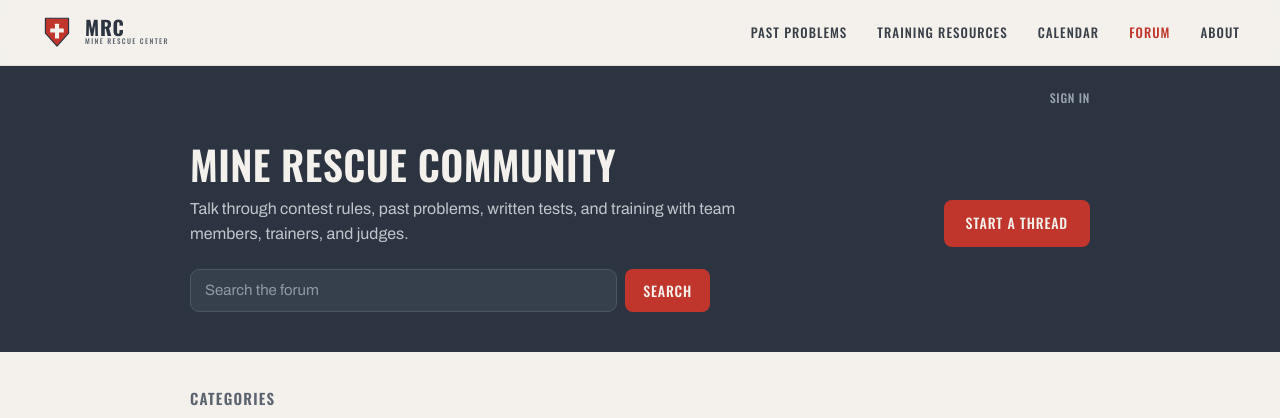
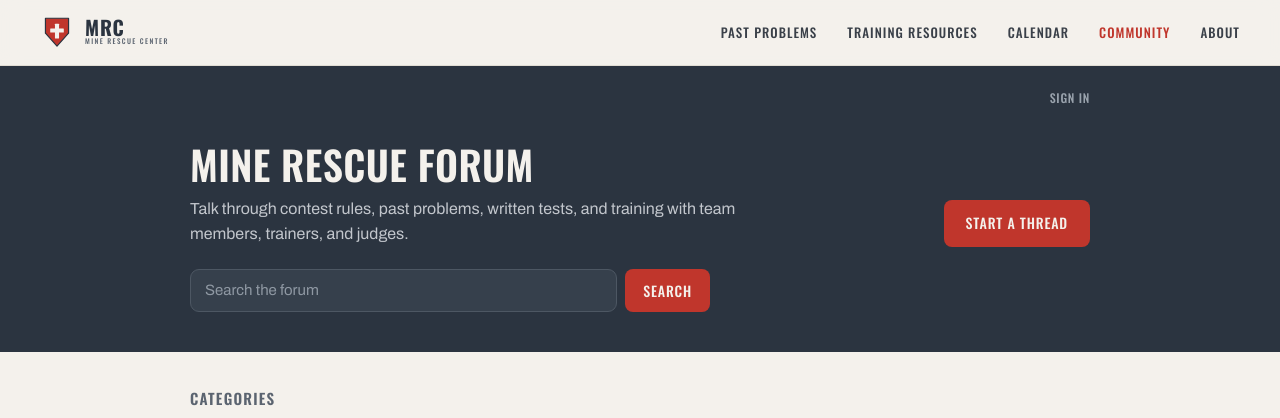
Before and after one commit to jakeolson657/Mine_Rescue_Center, a Django app: page /forum/ in a window 1280 px wide. Shown: the top 418 px of the page. Run offline with Django 5.2, Linux system fonts and the light colour scheme; data comes from the database, SQL or seed files in the repository; data that the repository does not hold is empty.

Commit message:
Say "Community" in the site nav, not the forum heading
The earlier rename changed the wrong header. The forum home page goes back
to "Mine Rescue Forum" and the top nav link becomes "Community".

Co-Authored-By: Claude Opus 5.5 <noreply@anthropic.com>

```diff
--- a/forum/templates/forum/index.html
+++ b/forum/templates/forum/index.html
@@ -3,7 +3,7 @@
 {% block head %}
 <div class="fm-head-row">
     <div>
-        <h1>Mine Rescue Community</h1>
+        <h1>Mine Rescue Forum</h1>
         <p class="lede">Talk through contest rules, past problems, written tests, and training with team members, trainers, and judges.</p>
     </div>
     <a class="btn btn-red" href="{% url 'forum:new_thread' %}">Start a thread</a>
--- a/pages/templates/partials/site_nav.html
+++ b/pages/templates/partials/site_nav.html
@@ -19,7 +19,7 @@
         <a href="{% url 'past_problems' %}"{% if active == 'past_problems' %} class="active"{% endif %}>Past Problems</a>
         <a href="{% url 'training_resources' %}"{% if active == 'training_resources' %} class="active"{% endif %}>Training Resources</a>
         <a href="{% url 'calendar' %}"{% if active == 'calendar' or active == 'event_detail' %} class="active"{% endif %}>Calendar</a>
-        <a href="{% url 'forum:index' %}"{% if request.resolver_match.app_name == 'forum' %} class="active"{% endif %}>Forum</a>
+        <a href="{% url 'forum:index' %}"{% if request.resolver_match.app_name == 'forum' %} class="active"{% endif %}>Community</a>
         <a href="{% url 'about' %}"{% if active == 'about' %} class="active"{% endif %}>About</a>
     </nav>
 </header>
```
